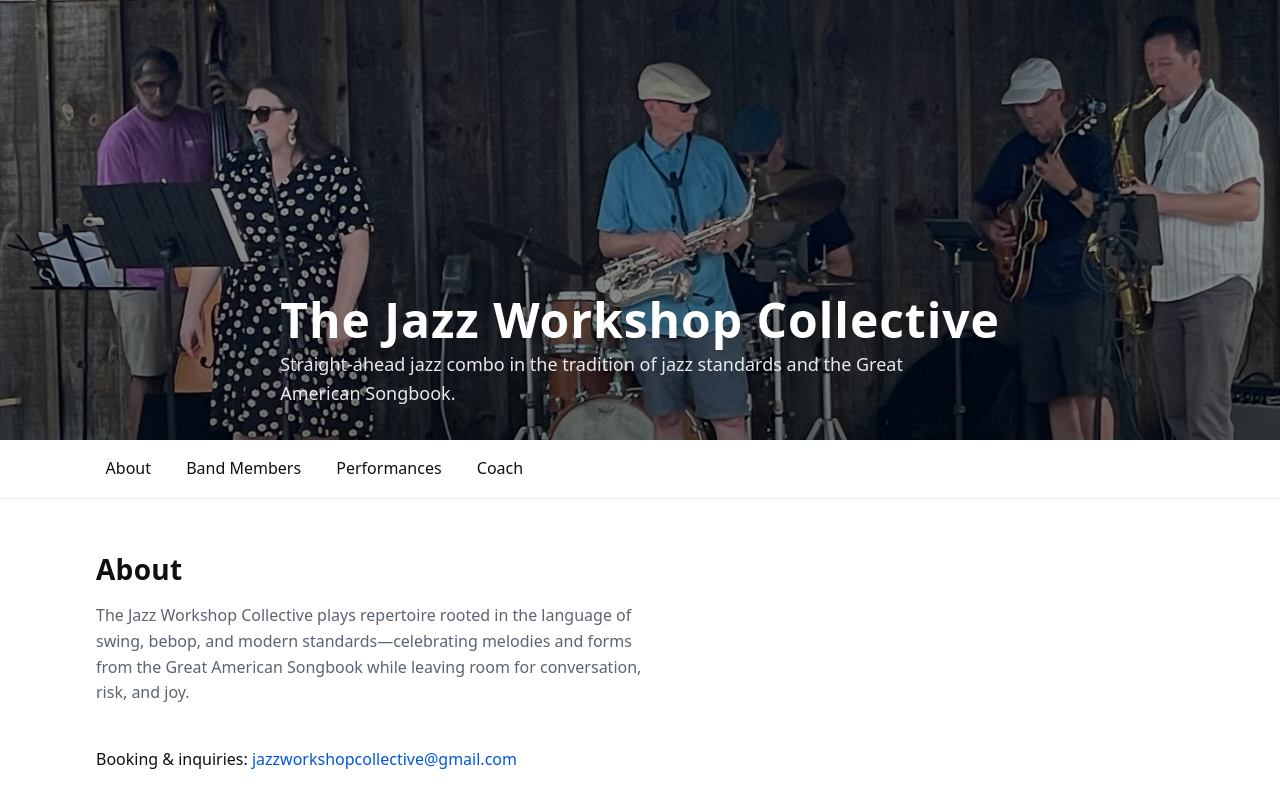
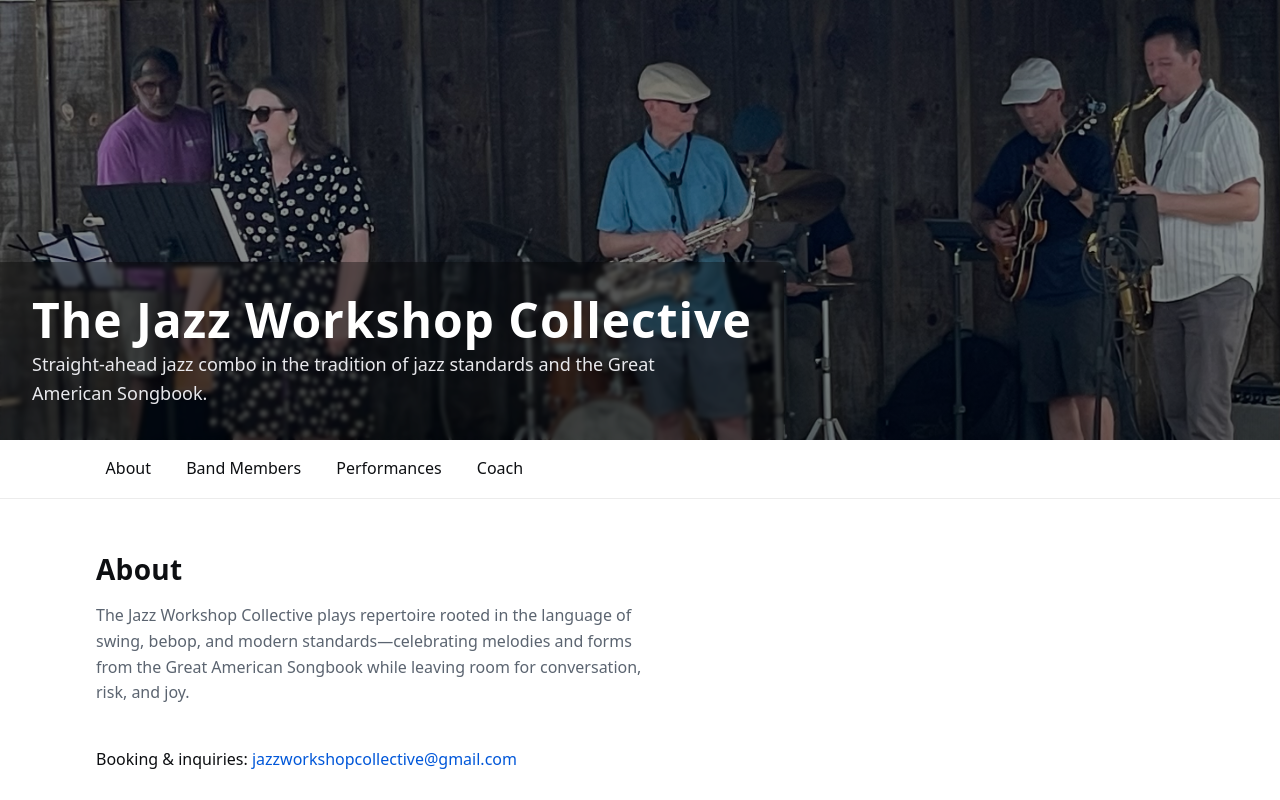
Before and after one commit to zcurt/thejazzworkshopcollective, a plain HTML site: page index.html in a window 1280 px wide. Shown: the top 800 px of the page. Drawn offline with Linux system fonts and the light colour scheme.

Commit message:
Refactor hero section layout and styles

```diff
--- a/index.html
+++ b/index.html
@@ -41,15 +41,16 @@
     /* Layout */
     .wrap { max-width: var(--maxw); margin-inline: auto; padding: 0 var(--pad) }
 
-/* --- HERO SECTION (top-anchored; anti-zoom on phones) --- */
+/* --- HERO SECTION (top-anchored, text always overlaid) --- */
 header.hero {
   width: 100%;
   position: relative;
-  display: grid;
-  place-items: end start;
+  display: flex;
+  align-items: flex-end; /* keep text near bottom */
+  justify-content: flex-start;
   min-height: 55vh;
 
-  /* Wide screens: cinematic cover, anchored to top */
+  /* wide screens: cinematic crop, anchored at top */
   background:
     linear-gradient(to bottom, rgba(0,0,0,.35), rgba(0,0,0,.55)),
     var(--hero-image, url('hero.jpg')) top center/cover no-repeat;
@@ -57,19 +58,25 @@ header.hero {
   color: #fff;
 }
 
-/* Phones in portrait / tall viewports: show full image (no crop) */
+/* portrait / tall screens: show full image, still overlay text */
 @media (max-aspect-ratio: 3/4) {
   header.hero {
     background:
       linear-gradient(to bottom, rgba(0,0,0,.35), rgba(0,0,0,.55)),
       var(--hero-image, url('hero.jpg')) top center/contain no-repeat;
-    background-color: #000; /* fills letterboxing */
+    background-color: #000;
   }
 }
 
-/* Text block inside the hero */
+/* overlay block */
 header.hero .brand {
+  position: absolute;
+  bottom: 0;
+  left: 0;
   padding: clamp(1rem, 3vw, 2rem);
+  background: rgba(0, 0, 0, 0.35); /* faint backdrop for readability */
+  backdrop-filter: blur(2px);
+  border-top-right-radius: 0.5rem;
 }
 
 /* Band name */
```
